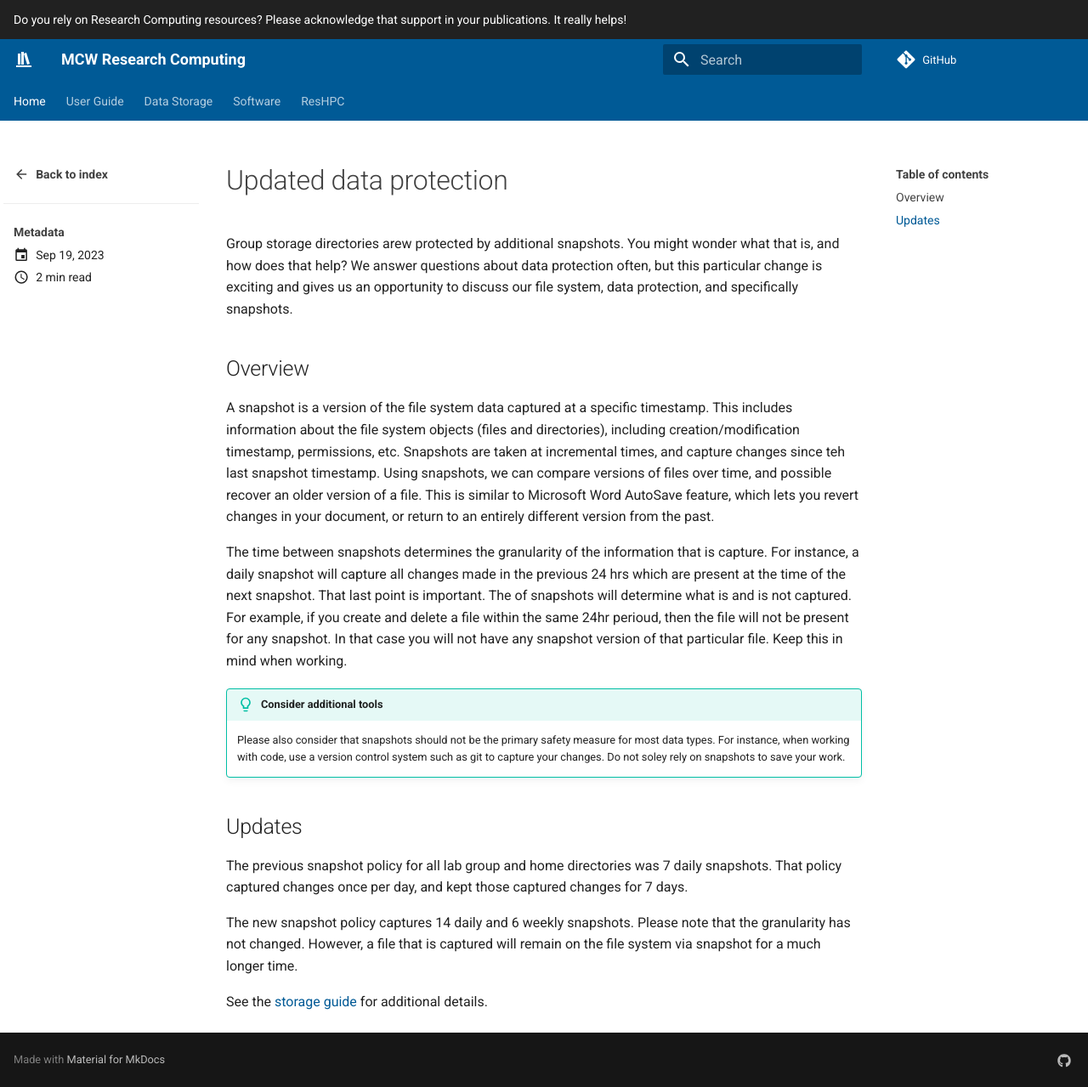
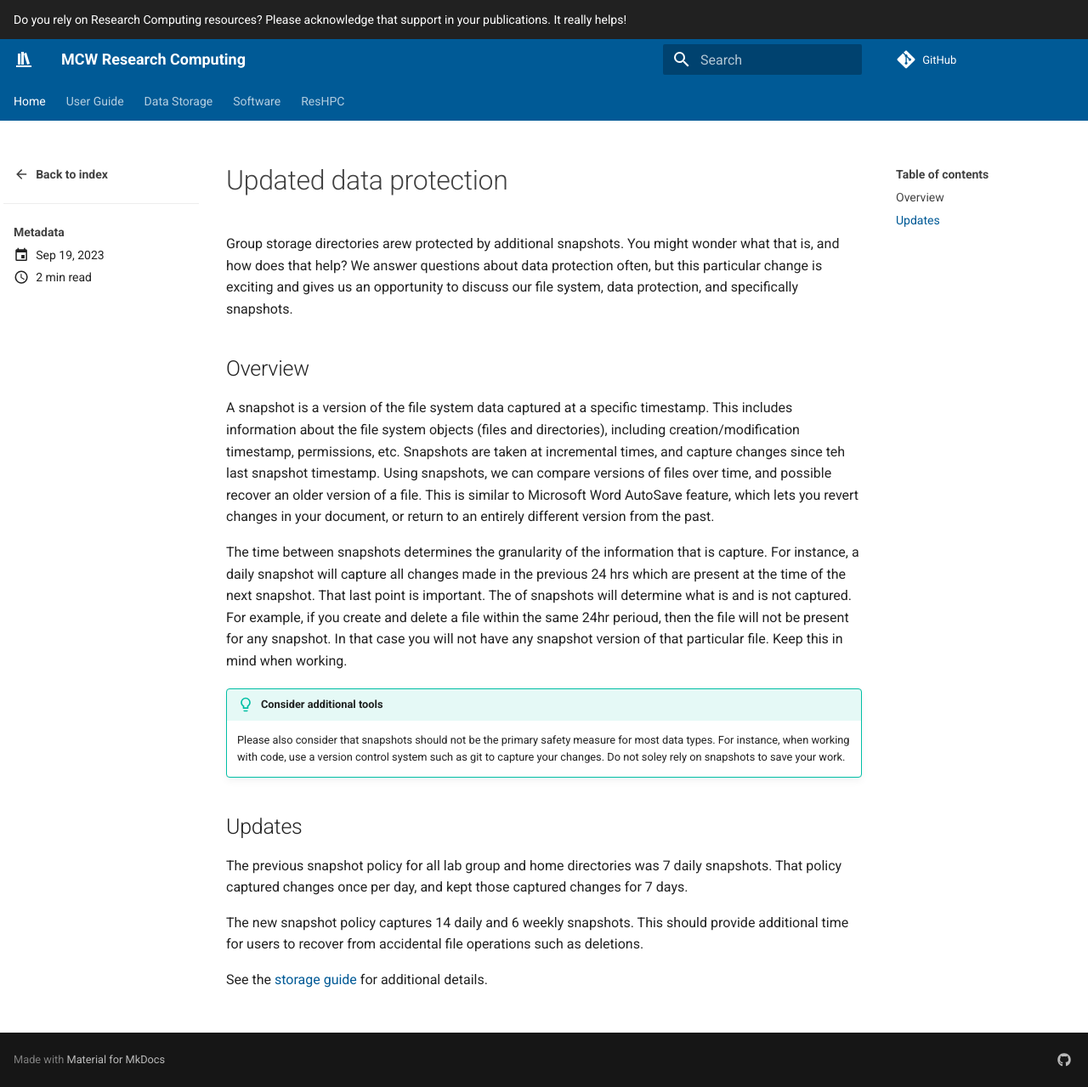
Before and after one commit to mcw-rcc/mcw-rcc.github.io, an MkDocs documentation site: the page built from docs/news/posts/2023-09-19.md, in a window 1280 px wide and 1279 px high. Shown: the whole window at 85% size. Built offline with MkDocs 1.6.1 and Material for MkDocs 9.7.7, drawn with Linux system fonts in a browser that asks for light colours; comment, search, counter and statistics services are not loaded.

Commit message:
Update 2023-09-19.md
minor edits

```diff
--- a/docs/news/posts/2023-09-19.md
+++ b/docs/news/posts/2023-09-19.md
@@ -23,6 +23,6 @@ The time between snapshots determines the granularity of the information that is
 
 The previous snapshot policy for all lab group and home directories was 7 daily snapshots. That policy captured changes once per day, and kept those captured changes for 7 days.
 
-The new snapshot policy captures 14 daily and 6 weekly snapshots. Please note that the granularity has not changed. However, a file that is captured will remain on the file system via snapshot for a much longer time.
+The new snapshot policy captures 14 daily and 6 weekly snapshots. This should provide additional time for users to recover from accidental file operations such as deletions.
 
 See the [storage guide](..//../storage/rcc-storage.md) for additional details.
```
